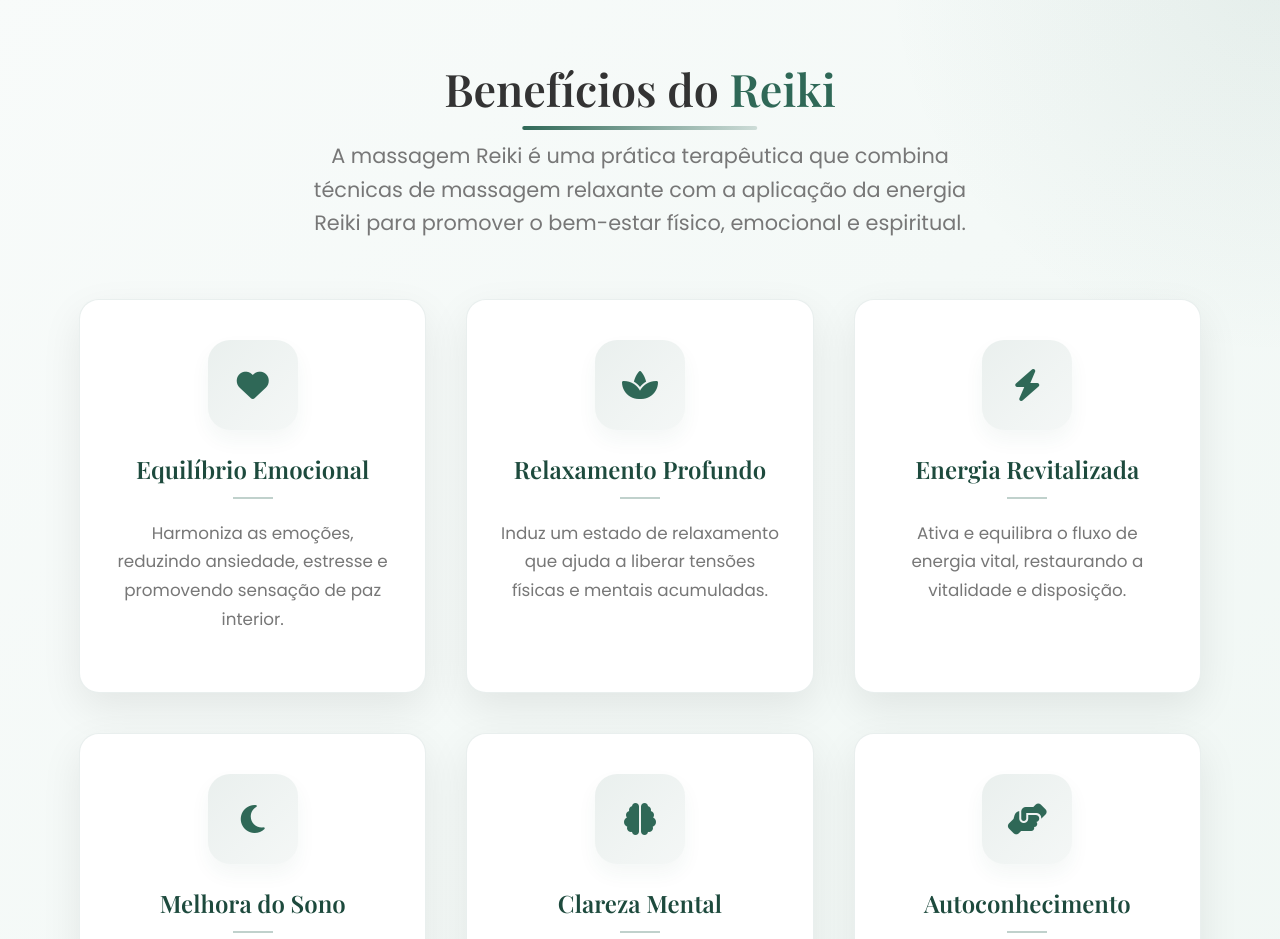
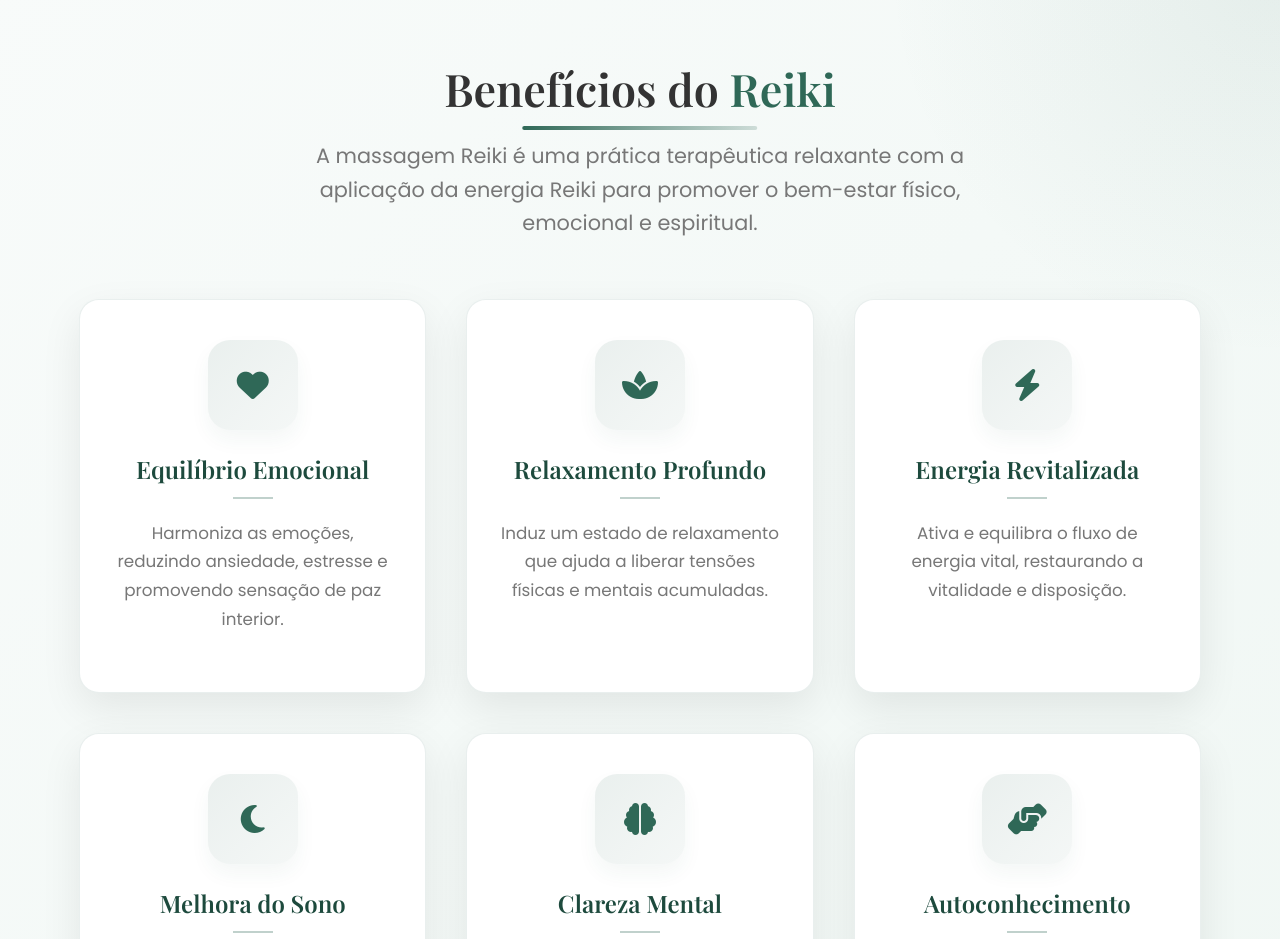
Before and after one commit to RaioneMachado/aura-serena, a plain HTML site: page index.html in a window 1280 px wide. Shown: the part 1700-2639 px from the top of the page. Drawn offline with nearby package versions, Linux system fonts and the light colour scheme.

Commit message:
atualização

```diff
--- a/index.html
+++ b/index.html
@@ -86,7 +86,7 @@
     <section class="benefits" id="benefits">
         <div class="container">
             <h2>Benefícios do <span>Reiki</span></h2>
-            <p class="section-subtitle">A massagem Reiki é uma prática terapêutica que combina técnicas de massagem relaxante com a aplicação da energia Reiki para promover o bem-estar físico, emocional e espiritual.</p>
+            <p class="section-subtitle">A massagem Reiki é uma prática terapêutica relaxante com a aplicação da energia Reiki para promover o bem-estar físico, emocional e espiritual.</p>
 
             <div class="benefits-grid">
                 <div class="benefit-card">
```
